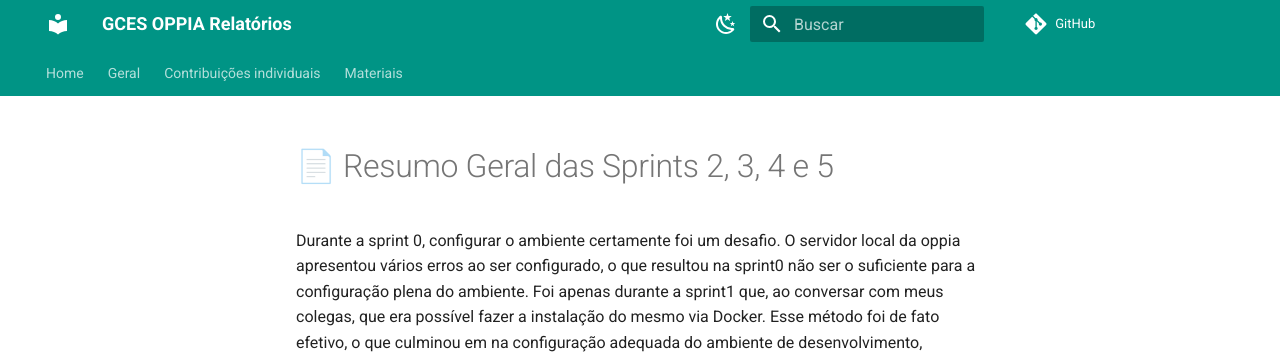
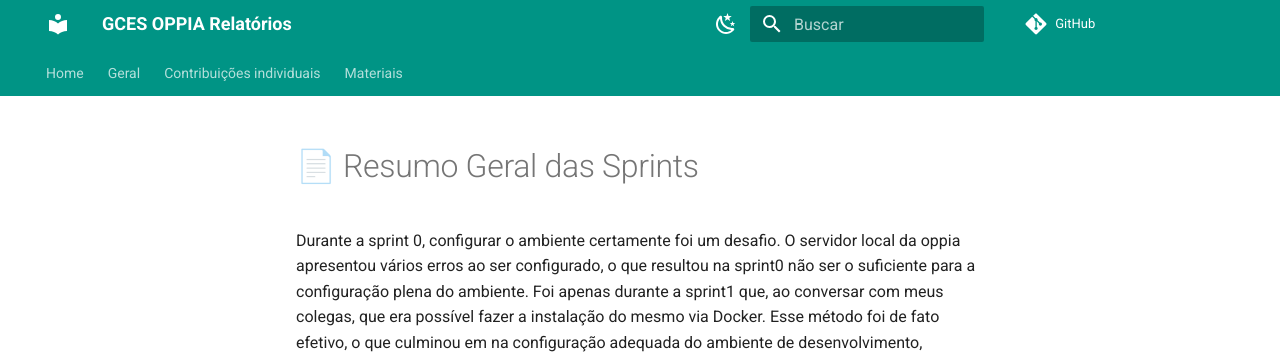
Before and after one commit to LuizaMaluf/GCES-OPPIA-relatorios, an MkDocs documentation site: the page built from docs/contribuicoes_individuais/JoaoLucas-170146243/resumo_do_semestre.md, in a window 1280 px wide and 900 px high. Shown: the top 354 px of the window. Built offline with MkDocs 1.6.1 and Material for MkDocs 9.7.7, drawn with Linux system fonts in a browser that asks for light colours; comment, search, counter and statistics services are not loaded.

Commit message:
Update resumo_do_semestre.md

```diff
--- a/docs/contribuicoes_individuais/JoaoLucas-170146243/resumo_do_semestre.md
+++ b/docs/contribuicoes_individuais/JoaoLucas-170146243/resumo_do_semestre.md
@@ -1,4 +1,4 @@
-# 📄 Resumo Geral das Sprints 2, 3, 4 e 5
+# 📄 Resumo Geral das Sprints
 
 Durante a sprint 0, configurar o ambiente certamente foi um desafio. O servidor local da oppia apresentou vários erros ao ser configurado, o que resultou na sprint0 não ser o suficiente para a configuração plena do ambiente. Foi apenas durante a sprint1 que, ao conversar com meus colegas, que era possível fazer a instalação do mesmo via Docker. Esse método foi de fato efetivo, o que culminou em na configuração adequada do ambiente de desenvolvimento, iniciando os trabalhos efetivamente apenas na sprint2.
 
```
